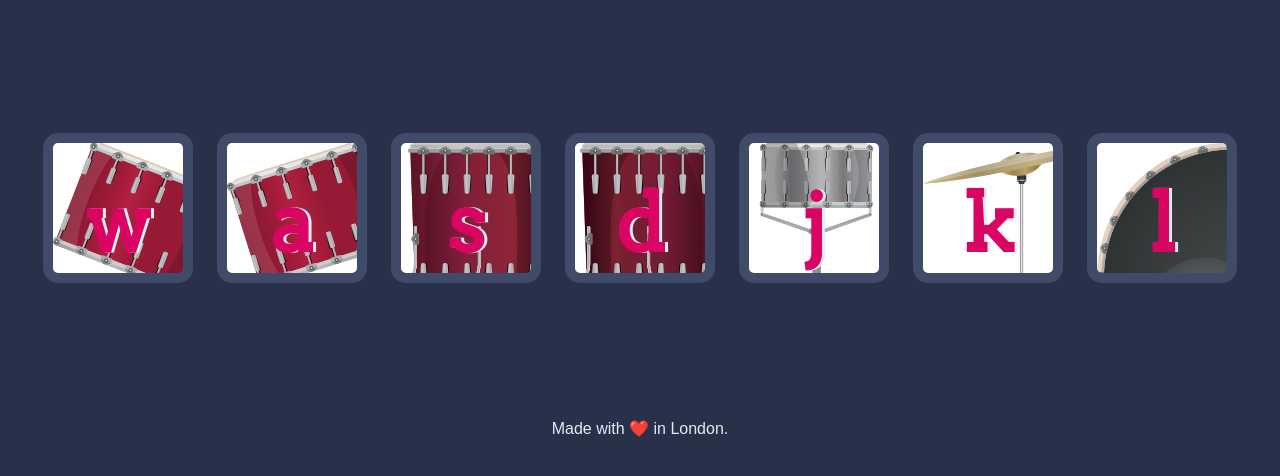
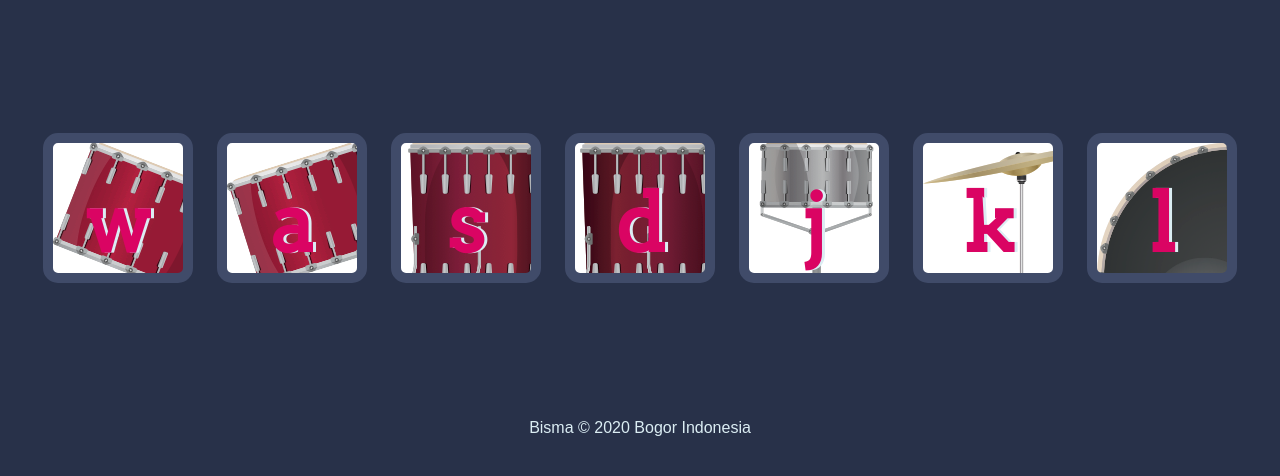
Before and after one commit to bisnaisu/DrumKit, a plain HTML site: page index.html in a window 1280 px wide. Shown: the part 156-632 px from the top of the page. Drawn offline with Linux system fonts and the light colour scheme.

Commit message:
Update index.html

```diff
--- a/index.html
+++ b/index.html
@@ -24,7 +24,6 @@
 <script src="index.js" charset="utf-8"></script>
 
 <footer>
-  Made with ❤️ in London.
-</footer>
+  Bisma © 2020 Bogor Indonesia
 </body>
 </html>
```
